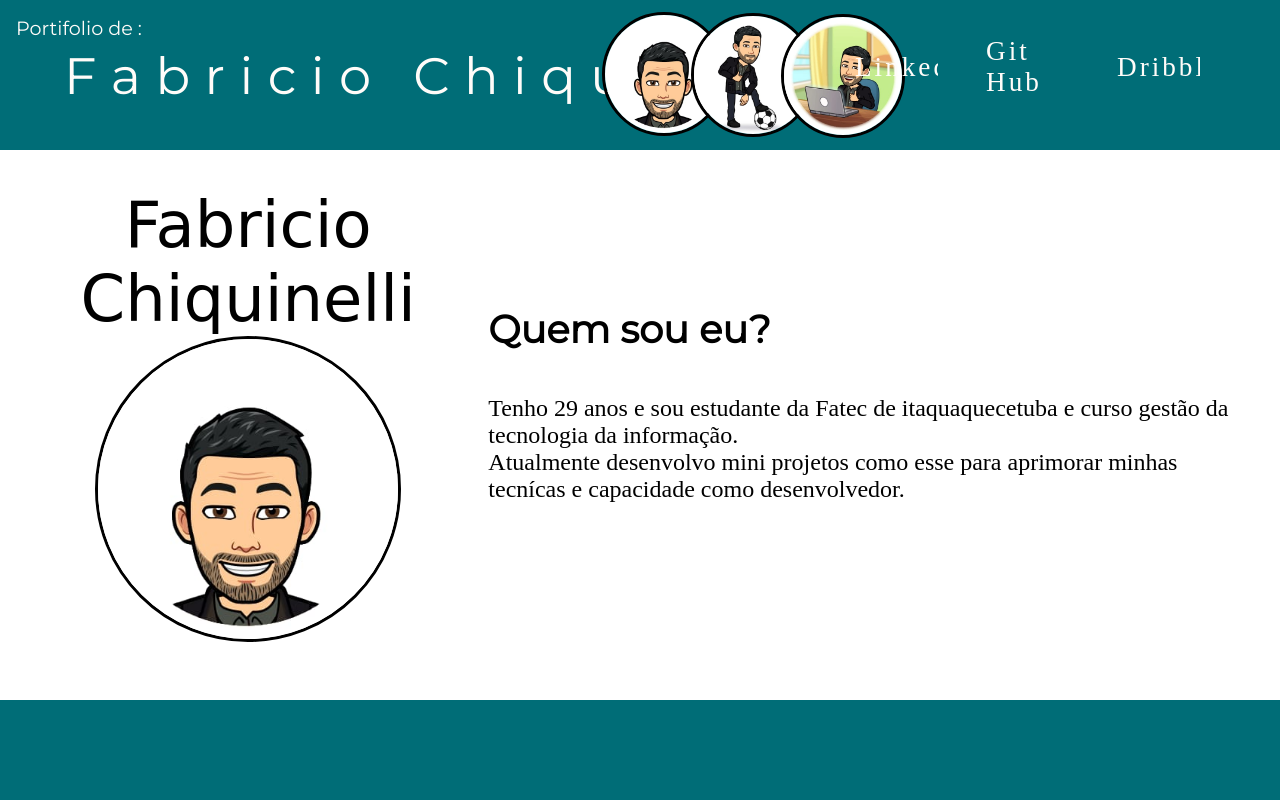
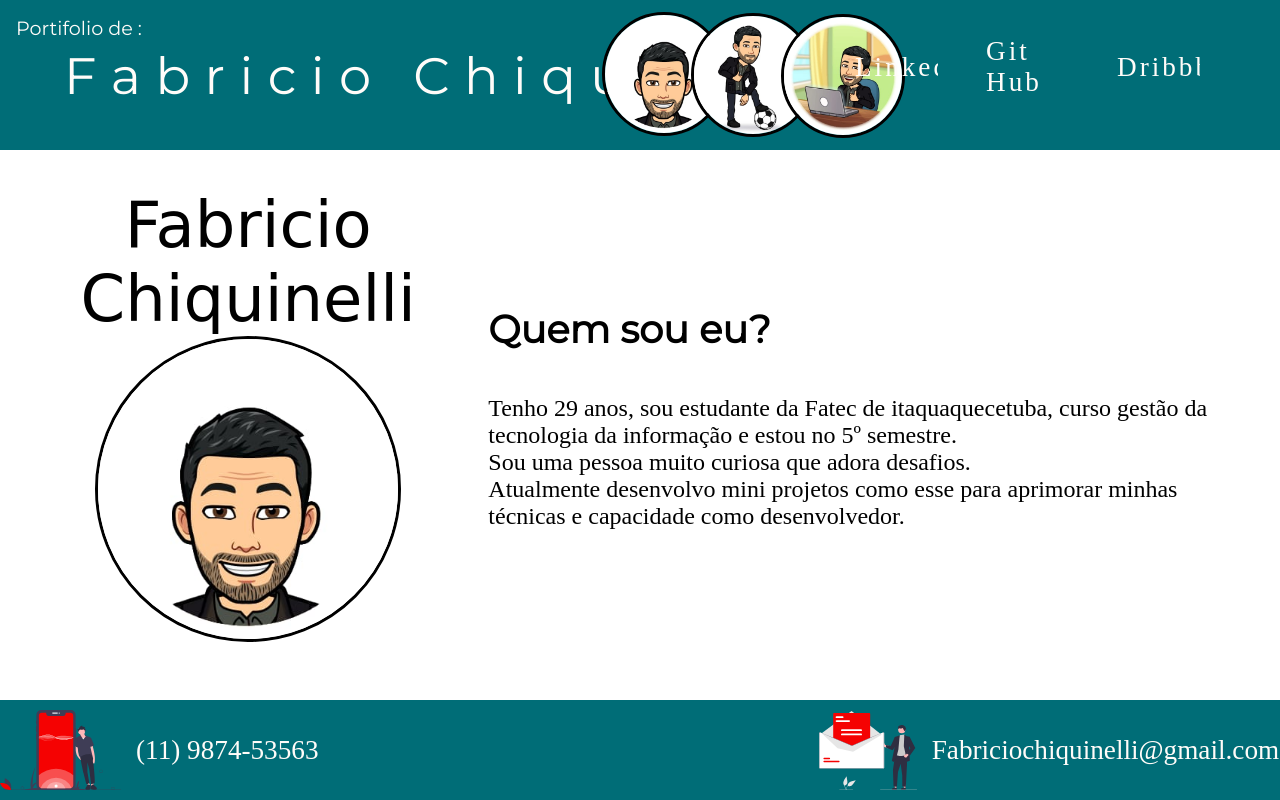
Before and after one commit to chiquinelli/Portifolio, a plain HTML site: page Portifolio/Index.html in a window 1280 px wide. Drawn offline with Linux system fonts and the light colour scheme; a web font is replaced by a local one.

Commit message:
atualizando o repositorio

```diff
--- a/Portifolio/Index.html
+++ b/Portifolio/Index.html
@@ -5,7 +5,6 @@
     <meta charset="UTF-8">
     <meta http-equiv="X-UA-Compatible" content="IE=edge">
     <meta name="viewport" content="width=device-width, initial-scale=1.0">
-    <!-- <link rel="stylesheet" href="css/reset.css"> -->
     <link rel="stylesheet" href="css/home.css">
     <link rel="preconnect" href="https://fonts.googleapis.com">
     <link rel="preconnect" href="https://fonts.gstatic.com" crossorigin>
@@ -13,7 +12,6 @@
     <link
         href="https://fonts.googleapis.com/css2?family=Festive&family=Montserrat&family=Nanum+Myeongjo:wght@700&family=Vibur&display=swap"
         rel="stylesheet">
-    <!-- <script src="/index.js"></script> -->
     <title>Portifolio</title>
 </head>
 
@@ -48,38 +46,38 @@
 
         </div>
         <div class="menu-logo">
-            <img class="logo-eu logo" src="/img/perfil.jpeg" onclick="mudarTexto('perfil',this)">
+            <img class="logo-eu logo" src="img/perfil.jpeg" onclick="mudarTexto('perfil',this)">
             <img class="logo-esporte logo" src="img/esporte.jpg" onclick="mudarTexto('esporte',this)">
-            <img class="logo-job logo" src="/img/job.jpg" onclick="mudarTexto('job',this)">
+            <img class="logo-job logo" src="img/job.jpg" onclick="mudarTexto('job',this)">
 
 
         </div>
         <ul>
             <li><a class="texto-link" href="https://www.linkedin.com/in/fabricio-chiquinelli-00b78a150/">Linkedin</a>
             </li>
-            <li><a class="texto-link">Git Hub</a></li>
-            <li><a class="texto-link">Dribble</a></li>
+            <li><a class="texto-link" href="https://github.com/chiquinelli">Git Hub</a></li>
+            <li><a class="texto-link" href="https://dribbble.com/Chiquinelli">Dribbble</a></li>
         </ul>
     </header>
     <div class="conteudo">
         <div class="conteudo-imagem">
             <span class="conteudo-nome">Fabricio Chiquinelli</span>
-            <img class="imagem" src="/img/perfil.jpeg">
+            <img class="imagem" src="img/perfil.jpeg">
 
         </div>
         <div class="conteudo-texto">
             <p class="conteudo-titulo">Quem sou eu?</p>
-            <p class="conteudo-paragrafo">Tenho 29 anos e sou estudante da Fatec de itaquaquecetuba e curso gestão da
-                tecnologia da informação.
-                <br>
-                Atualmente desenvolvo mini projetos como esse para aprimorar minhas tecnícas e capacidade como
-                desenvolvedor.
-            </p>
+            <p class="conteudo-paragrafo">Tenho 29 anos,  sou estudante da Fatec de itaquaquecetuba,  curso gestão da tecnologia da informação e estou no 5º semestre.
+                  <br>   Sou uma pessoa muito curiosa que adora desafios.
+                  <br> Atualmente desenvolvo mini projetos como esse para aprimorar minhas técnicas e capacidade como desenvolvedor.            </p>
         </div>
     </div>
 
 
-<footer></footer>
+<footer>
+    <img src="img/tel.svg" alt=""  class="rodape-logo"> <div class="tel"> <a href="tel:+"> (11) 9874-53563</a></div>
+    <img src="img/email.svg" alt=""class="rodape-logo"><div class="email"> <a href="mailto:"> Fabriciochiquinelli@gmail.com </a> </div>
+</footer>
 </body>
 
 
--- a/Portifolio/css/home.css
+++ b/Portifolio/css/home.css
@@ -27,9 +27,9 @@ header {
     color: #fffcf9;
     letter-spacing: 0.9rem;
 }
-.menu-logo{
+/* .menu-logo{
 
-}
+} */
 .logo-eu{
     height: 118px;
     border: solid;
@@ -129,18 +129,13 @@ li:hover {
     text-align: center;
     margin:40px 0 30px 0;
 }
-.conteudo-imagem:hover{
+/* .conteudo-imagem:hover{
 
 
-}
+} */
 
 .conteudo-nome {
-    /* position: relative; */
-    /* top: 5rem;
-    left: 18rem; */
-
-    padding-top: 170px;
-
+     padding-top: 170px;
     font-family: var(--letra--de--mao2);
     font-size: 4rem;
 }
@@ -149,9 +144,7 @@ li:hover {
     height: 300px;
     border: solid;
     border-radius: 100%;
-
-    /* margin: 5rem 1rem 1rem 20rem; */
-}
+    }
 .imagem:hover {
     transition-duration: 1s;
     transform: scale(1.1);
@@ -161,7 +154,6 @@ li:hover {
     align-self: center;
     height: 500px;
     padding: 120px 0 0 0;
-    /* display: flex; */
     width: 60%;
 
 }
@@ -173,19 +165,18 @@ li:hover {
     font-weight: bold;
     display: flex;
     height: 50px;
+    transition-duration: 1s;
+
 }
 
 .conteudo-titulo:hover {
     color: #006d77;
     transition-duration: 1s;
-    transform: scale(1.1);
-    /* display:inline; */
-    margin-left: 30px;
+    margin-left: 20px;
 
 }
 
 .conteudo-paragrafo {
-    /* margin: 1rem 15rem 0 2rem; */
     font-size: 1.5rem;
     display: flex;
 }
@@ -197,4 +188,24 @@ footer{
     position: fixed;
     left: 0%;
 bottom: 0;
+
+font-size: 1.7rem;
+color: #fffcf9;
 }
+a{
+    text-decoration: none;
+    color: #fffcf9;
+}
+.rodape-logo{
+
+    height: 80px;
+    align-self: center;
+    margin-right: 15px;
+}
+.tel{
+    align-self: center;
+margin-right: 500px;
+}
+.email{
+    align-self: center;
+}
```
Also changed, not shown: Portifolio/img/email.svg (added), Portifolio/img/mail.svg (added), Portifolio/img/tel.svg (added).
